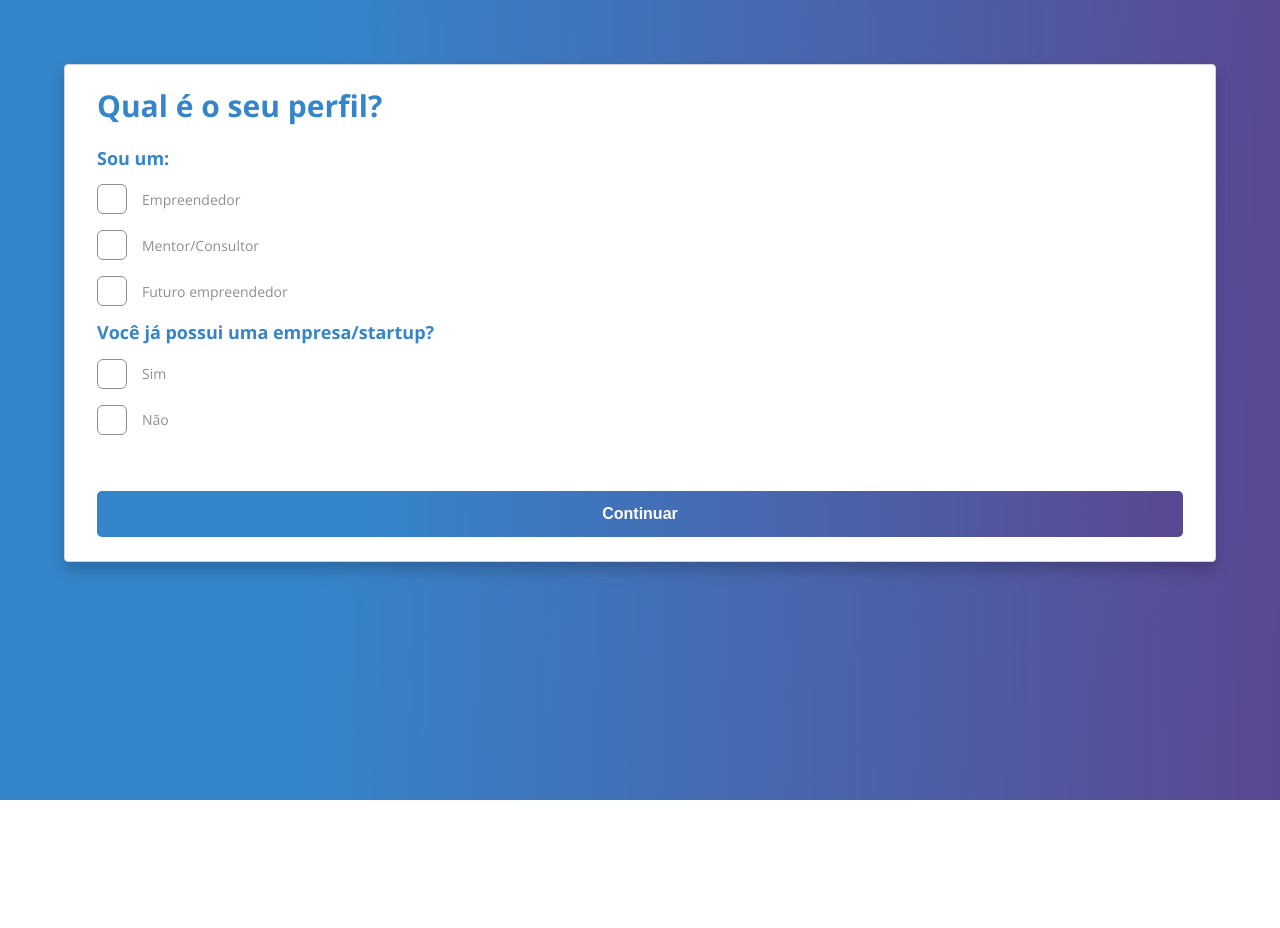
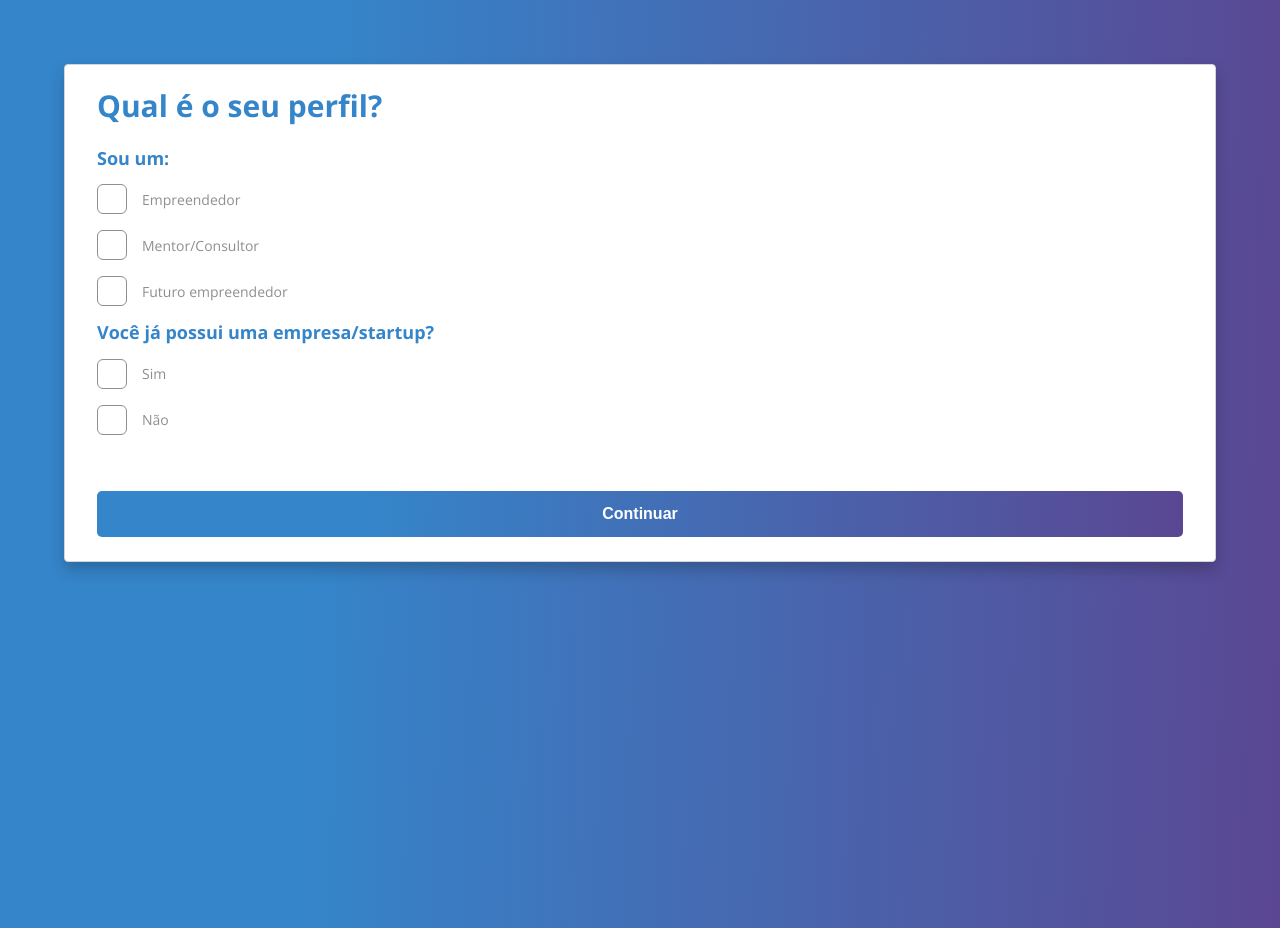
Before and after one commit to matheusdoedev/14Bis-web, a React (Create React App) app: page /triagem in a window 1280 px wide. Before the commit the page ends 800 px from the top, so only its background shows below. Built offline with nearby package versions, Linux system fonts and the light colour scheme.

Commit message:
:lipstick: chore: standard styles updated

```diff
--- a/src/styles/base/elements.ts
+++ b/src/styles/base/elements.ts
@@ -34,7 +34,7 @@
 
     p {
         line-height: 1.5em;
-        max-width: 30em;
+        width: 100%;
     }
 
     a,
--- a/src/styles/generic/reset.ts
+++ b/src/styles/generic/reset.ts
@@ -4,6 +4,11 @@
     * {
         margin: 0;
         padding: 0;
+        box-sizing: border-box;
+    }
+
+    *:before,
+    *:after {
         box-sizing: border-box;
     }
 
@@ -21,11 +26,16 @@
         border: none;
     }
 
+    html,
     body {
         font-family: "Open Sans", Helvetica, Arial, sans-serif;
         color: var(--gray);
 
-        min-height: 100vh;
+        height: 100%;
+        display: flex;
+        position: relative;
+        flex-direction: column;
+        margin: 0;
     }
 
     img {
--- a/src/styles/objects/container.ts
+++ b/src/styles/objects/container.ts
@@ -3,10 +3,15 @@
 export const Container = styled.div`
   & {
     width: 90%;
+    min-height: 100vh;
     margin: 0 auto;
+
     display: flex;
     flex-direction: column;
-    justify-content: center;
+    justify-content: flex-start;
     align-items: center;
+
+    position: relative;
+    padding-bottom: 100px;
   }
 `;
```
